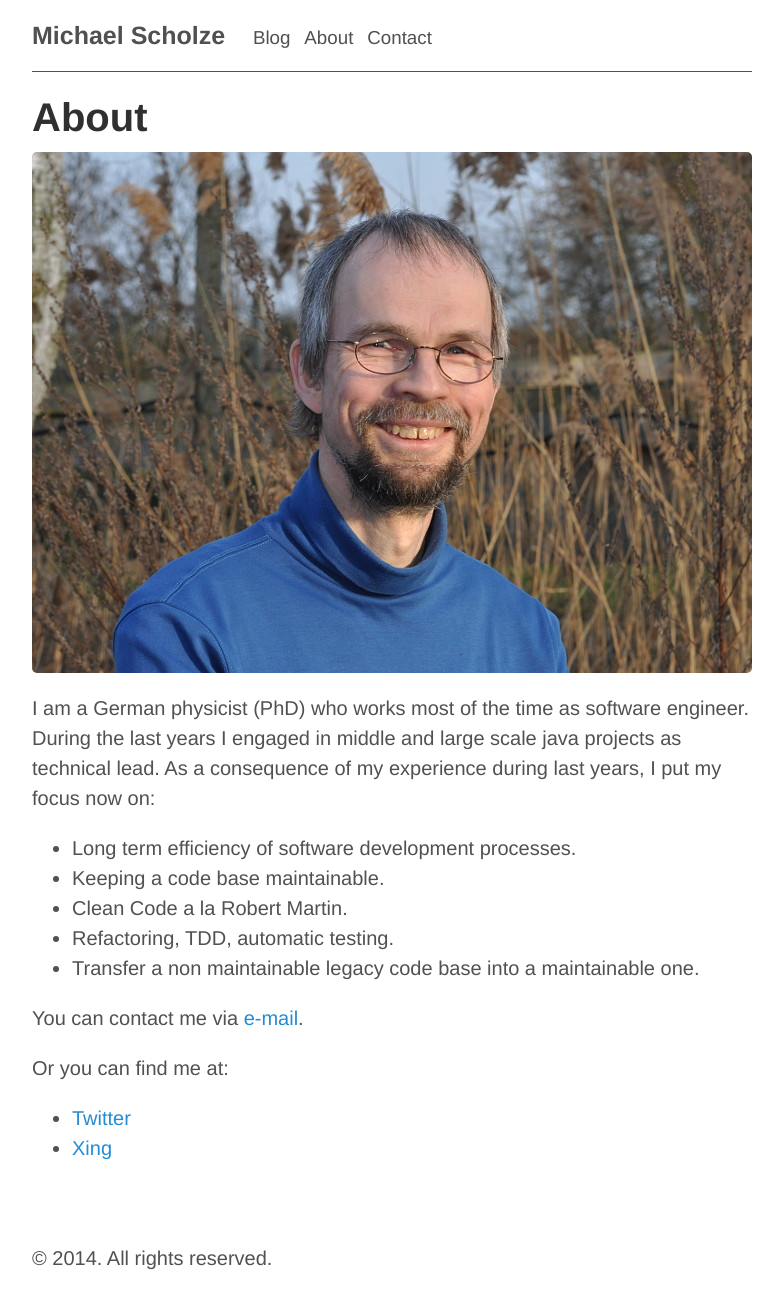
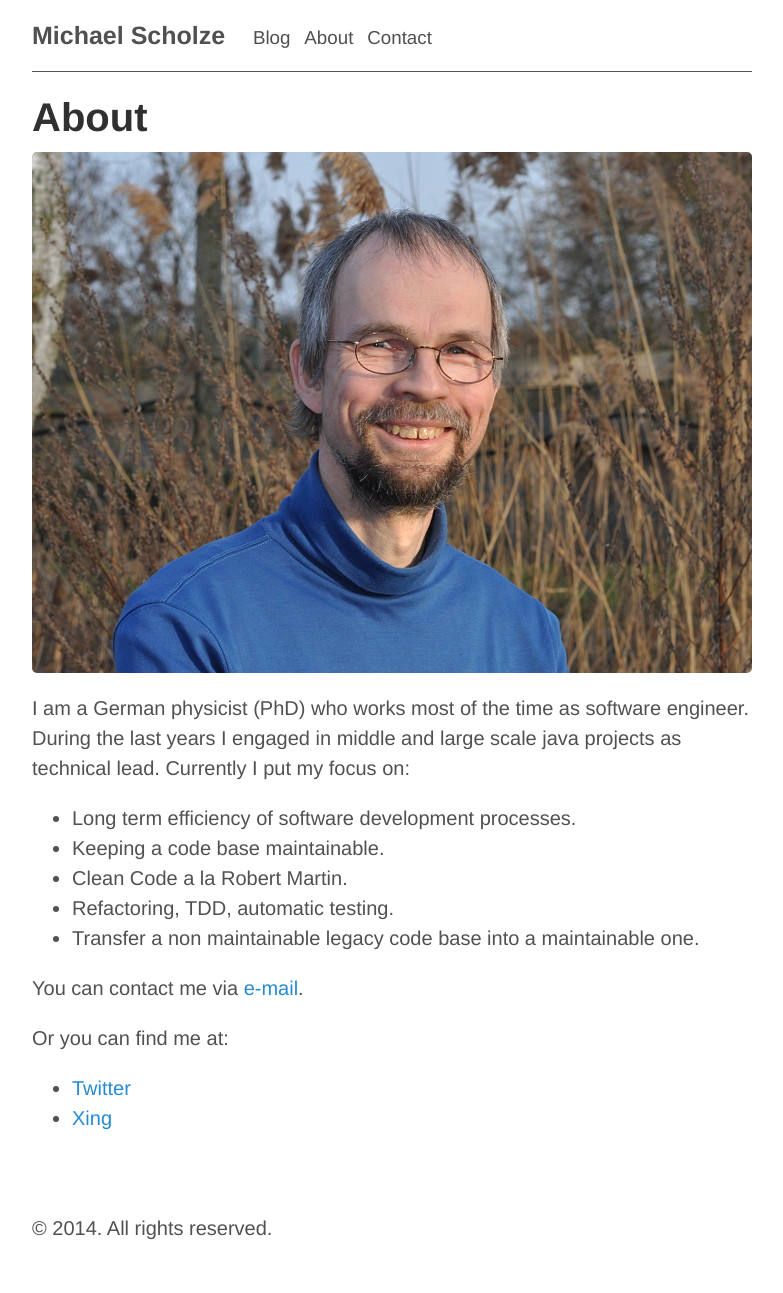
Before and after one commit to migescho/migescho.github.io, a Jekyll site: the page built from about.md, in a window 1280 px wide. Shown: the whole page, without its empty margins (248-1031 px from the left). Built offline with Jekyll 4.4.1, drawn with Linux system fonts in a browser that asks for light colours; Markdown is read by kramdown in place of the engine named in the settings; after the commit the page ends 1263 px from its top, so only the background shows below that.

```diff
--- a/about.md
+++ b/about.md
@@ -5,7 +5,7 @@ title: About
 
 ![Michael Scholze](/assets/portrait.jpg)
 
-I am a German physicist (PhD) who works most of the time as software engineer. During the last years I engaged in middle and large scale java projects as technical lead. As a consequence of my experience during last years, I put my focus now on:
+I am a German physicist (PhD) who works most of the time as software engineer. During the last years I engaged in middle and large scale java projects as technical lead. Currently I put my focus on:
 
 * Long term efficiency of software development processes.
 * Keeping a code base maintainable.
```
Also changed, not shown: _posts/2014-08-16-simple-clean-blog.md (deleted, +0 -14 lines).
